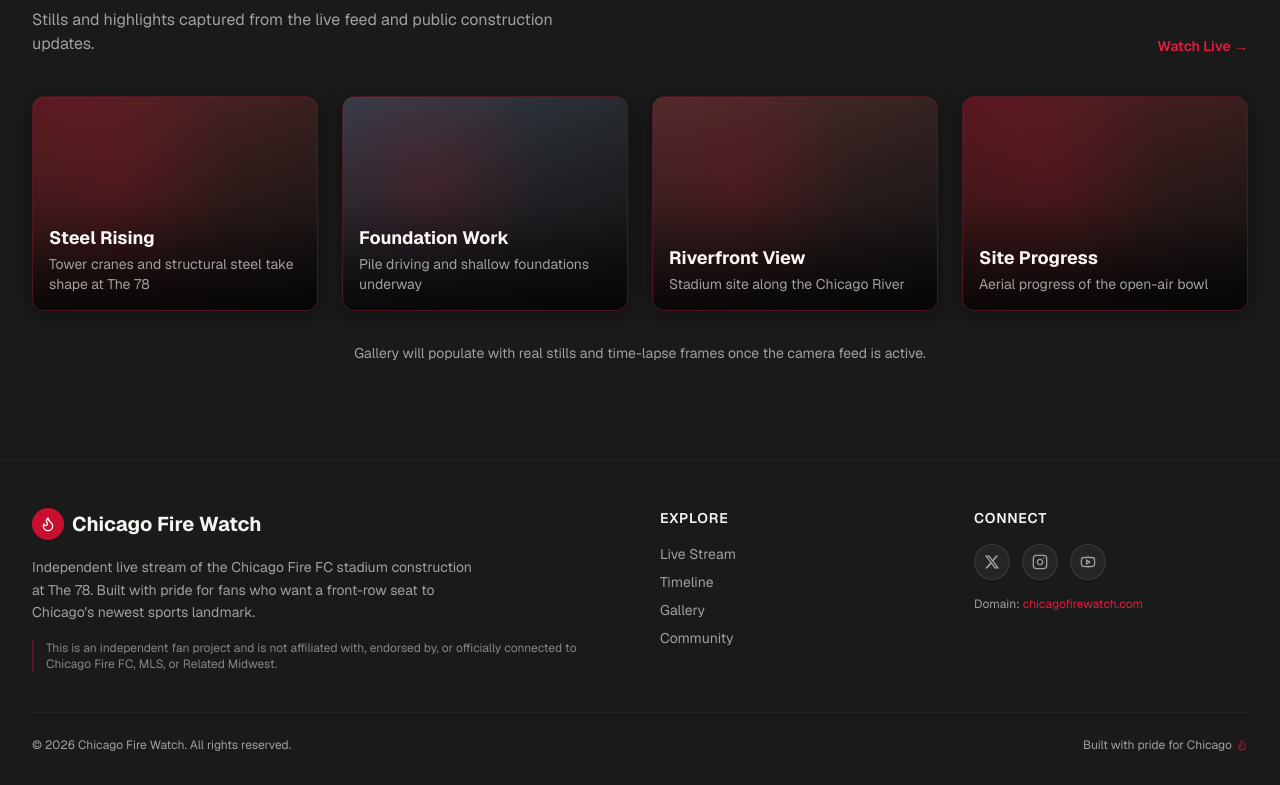
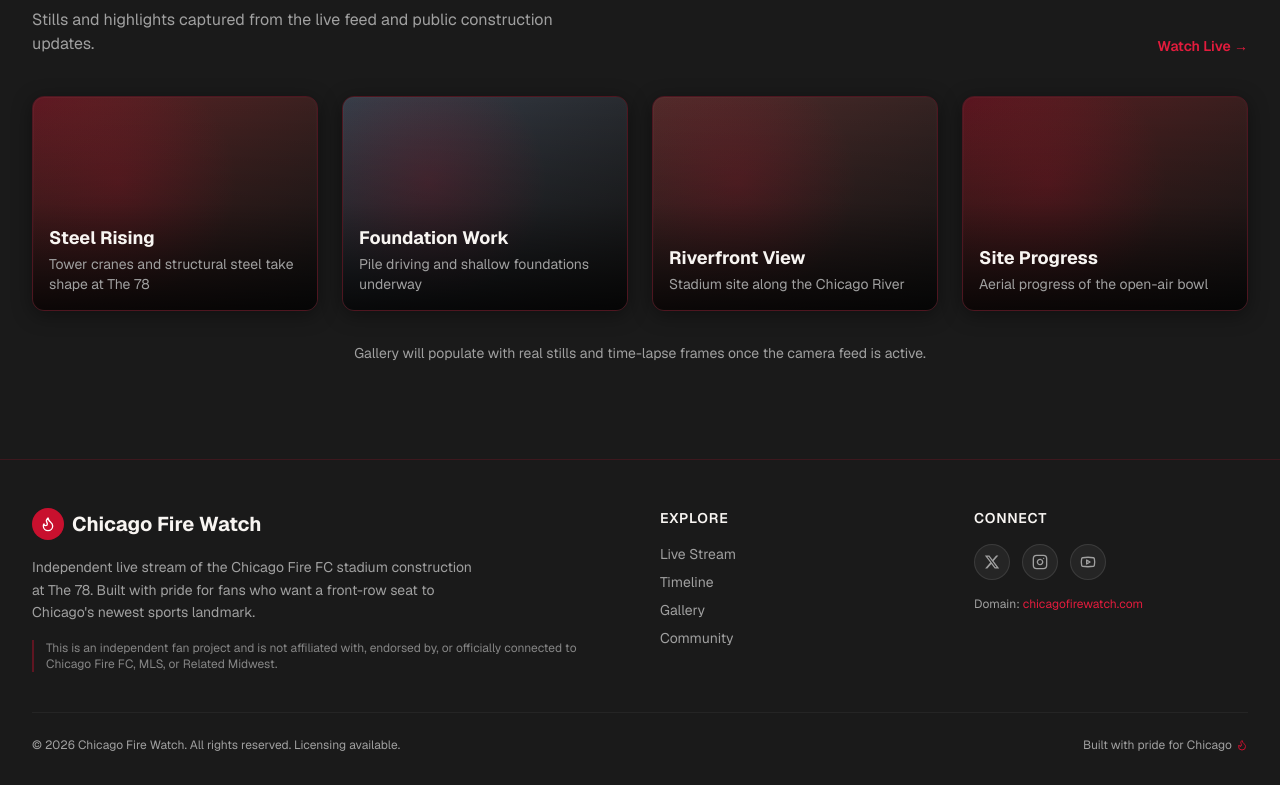
Before and after one commit to aruntikoo/chicagofirewatch, a Next.js app: page / in a window 1280 px wide. Shown: the part 5092-5877 px from the top of the page. Built offline with nearby package versions, Linux system fonts and the light colour scheme; no server answers.

Commit message:
Footer: add licensing available to copyright line

```diff
--- a/src/components/Footer.tsx
+++ b/src/components/Footer.tsx
@@ -131,7 +131,7 @@
         </div>
 
         <div className="pt-6 border-t border-white/5 flex flex-col sm:flex-row justify-between items-center gap-3 text-xs text-muted">
-          <p>© {new Date().getFullYear()} Chicago Fire Watch. All rights reserved.</p>
+          <p>© {new Date().getFullYear()} Chicago Fire Watch. All rights reserved. Licensing available.</p>
           <p className="flex items-center gap-1">
             Built with pride for Chicago
             <Flame size={12} className="text-fire-red" />
```
